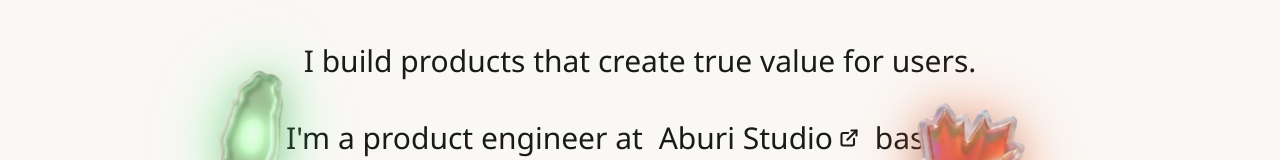
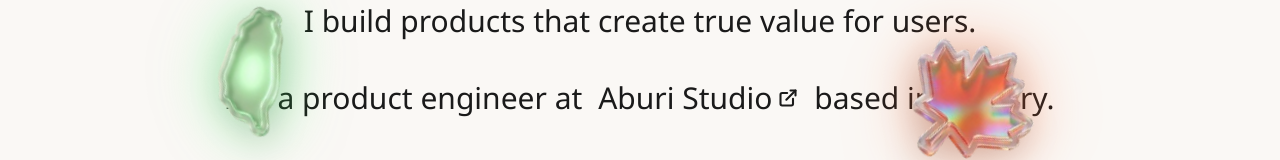
Before and after one commit to carolhsiaoo/Portfolio-planets, a Next.js app: page / in a window 1280 px wide. Shown: the part 3117-3277 px from the top of the page. Built offline with nearby package versions, Linux system fonts and the light colour scheme; no server answers.

Commit message:
Refactor About and ProjectsTable components to improve layout and spacing. Update padding values for better visual consistency and user experience.

```diff
--- a/components/About.tsx
+++ b/components/About.tsx
@@ -19,7 +19,7 @@ const About = memo(function About() {
         <p className="text-lg sm:text-xl md:text-2xl lg:text-3xl font-inter font-normal leading-relaxed mb-4 sm:mb-5 md:mb-6 max-w-full sm:max-w-2xl md:max-w-3xl px-2">
           I build products that create true value for users.
         </p>
-        <p className="text-lg sm:text-xl md:text-2xl lg:text-3xl font-inter font-normal leading-relaxed mb-8 sm:mb-10 md:mb-12 max-w-4xl px-2">
+        <p className="text-lg sm:text-xl md:text-2xl lg:text-3xl font-inter font-normal leading-relaxed mb-8 sm:mb-10 md:mb-12 px-2 md:whitespace-nowrap">
           I'm a product engineer at{' '}
           <a
             href="https://aburistudio.com"
--- a/components/ProjectsTable.tsx
+++ b/components/ProjectsTable.tsx
@@ -51,7 +51,7 @@ const ProjectsTable = memo(function ProjectsTable() {
   ];
 
   return (
-    <section id="work" className="pt-24 sm:pt-32 md:pt-40 pb-12 sm:pb-16 md:pb-20 bg-white">
+    <section id="work" className="pt-[72px] sm:pt-[96px] md:pt-[120px] pb-12 sm:pb-16 md:pb-20 bg-white">
       <div className="max-w-7xl mx-auto px-4 sm:px-6 md:px-8">
         {/* Projects heading with stars */}
         <h2 className="text-4xl sm:text-5xl md:text-6xl font-cinzel font-medium mb-16 flex items-center justify-center gap-4">
```
